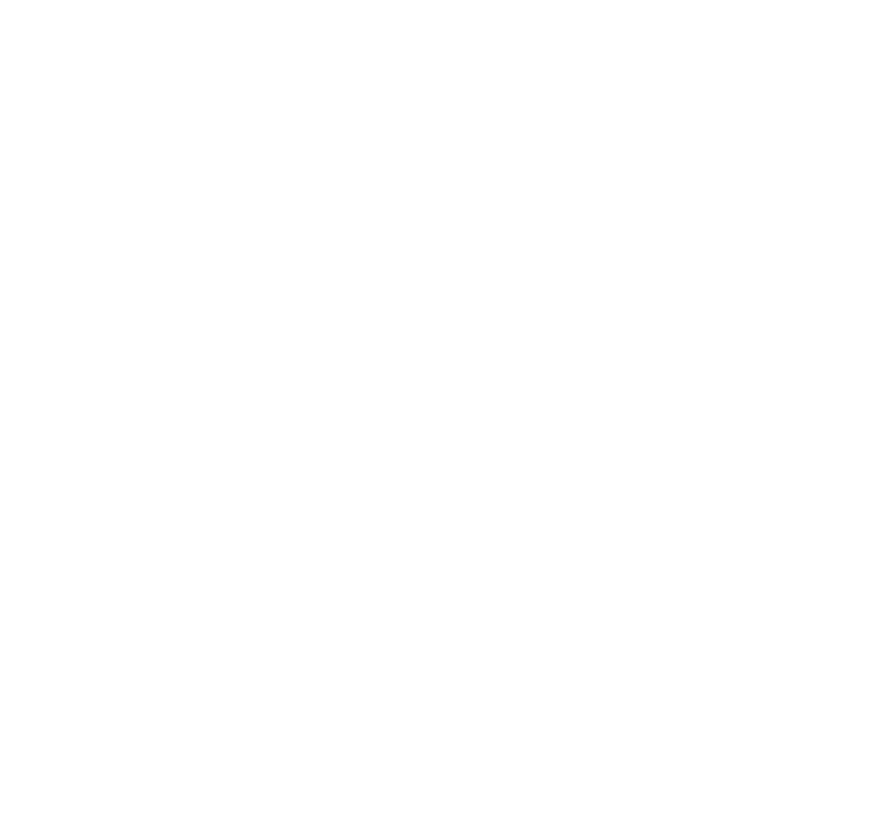
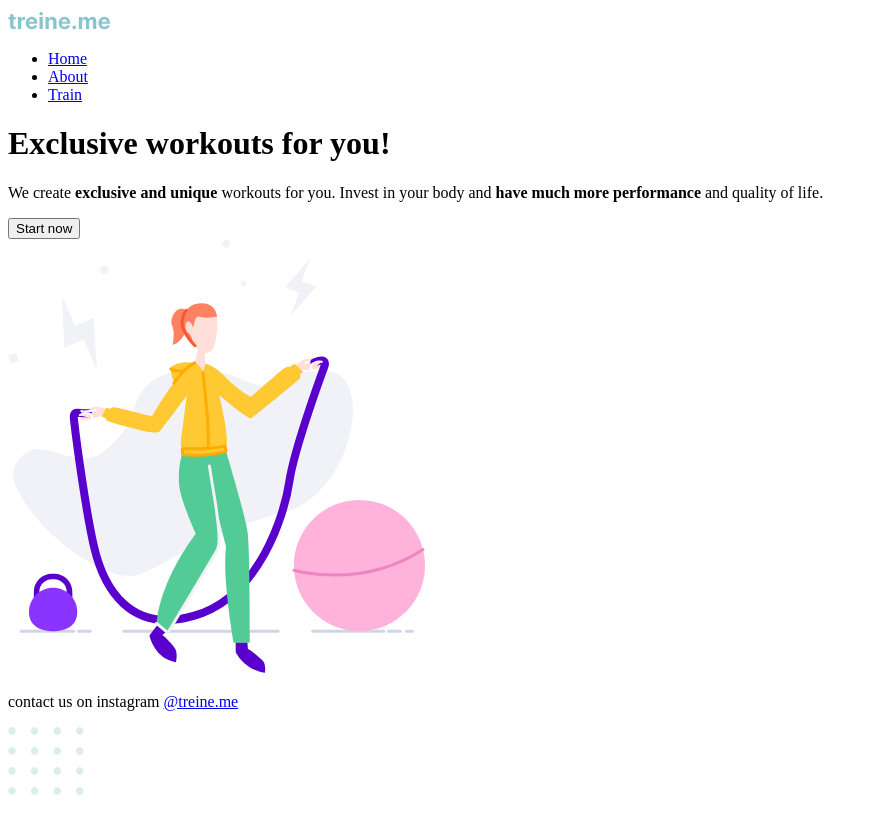
Before and after one commit to sandrodecampos/TreineMe, a plain HTML site: page index.html in a window 1280 px wide. Shown: the whole page, without its empty margins (0-874 px from the left). Drawn offline with Linux system fonts and the light colour scheme.

Commit message:
Add header, main, footer and logo svg

```diff
--- a/index.html
+++ b/index.html
@@ -8,6 +8,31 @@
   <link rel="stylesheet" href="style.css">
 </head>
 <body>
-
+  <header>
+    <div class="logo">
+      <img src="/images/logo.svg" alt="Treine Me logo">
+    </div>
+    <div>
+      <ul>
+        <li><a href="#">Home</a></li>
+        <li><a href="#">About</a></li>
+        <li><a href="#">Train</a></li>
+      </ul>
+    </div>
+  </header>
+  <main>
+    <div>
+      <h1><span>Exclusive</span> workouts for you!</h1>
+      <p>We create <strong>exclusive and unique</strong> workouts for you. Invest in your body and <strong>have much more performance</strong> and quality of life.</p>
+      <button>Start now</button>
+    </div>
+    <div>
+      <img src="/images/fitness-jump.svg" alt="A girl jumping rope and pink pillates ball and a Kettlebell Weights">
+    </div>
+  </main>
+  <footer>
+    <p>contact us on instagram <a href="#">@treine.me</a></p>
+    <img src="/images/balls.svg" alt="4 by 4 little blue balls">
+  </footer>
 </body>
 </html>
```
Also changed, not shown: images/logo.svg (added).
